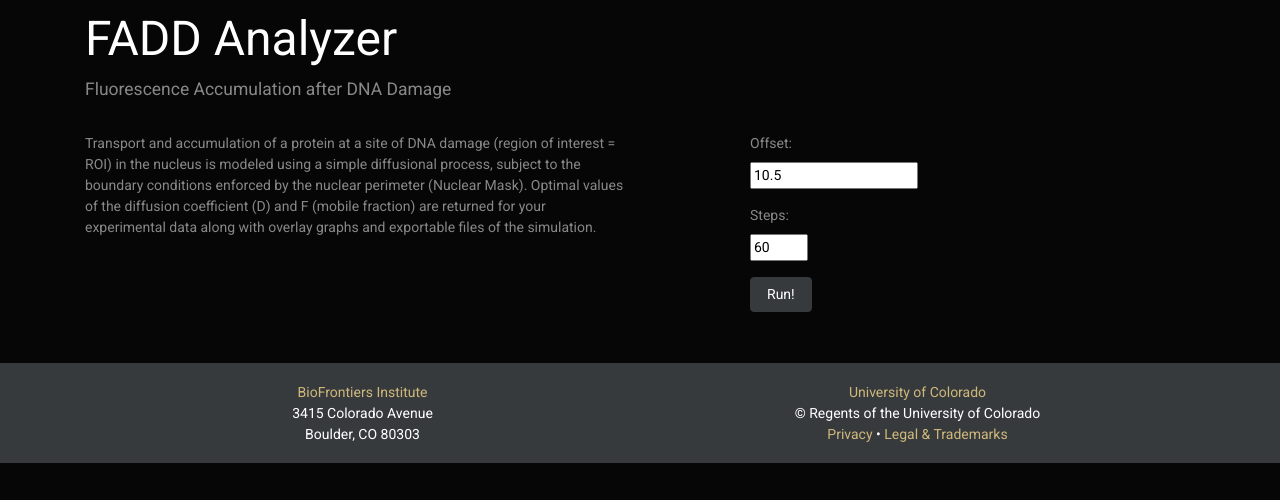
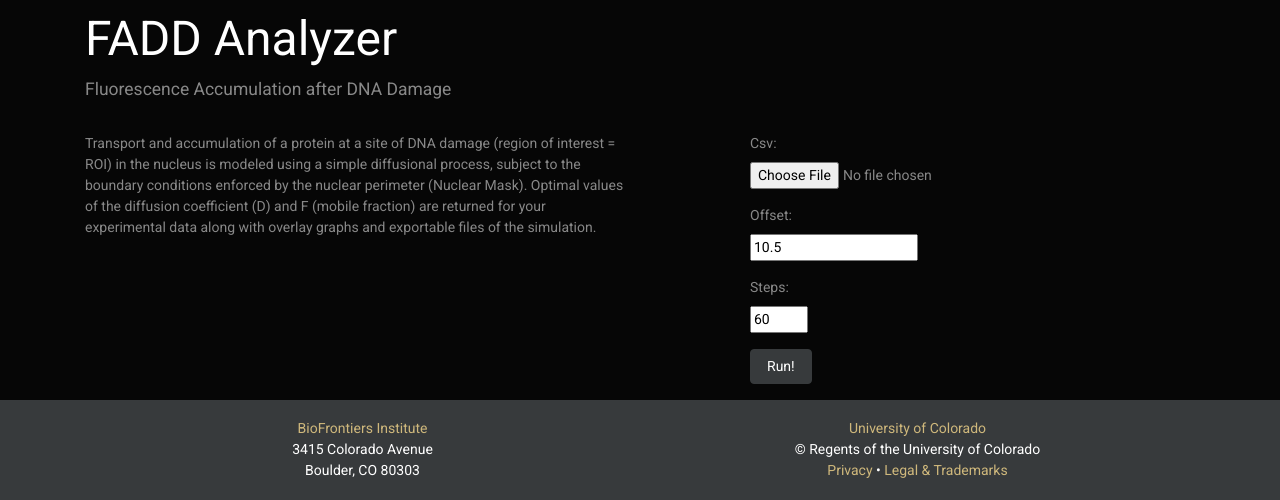
Before and after one commit to NCBI-Hackathons/McDiff, a Flask app: page / in a window 1280 px wide. Shown: the part 337-837 px from the top of the page. Before the commit the page ends 800 px from the top, so only its background shows below. Run offline with Flask 2, Linux system fonts and the light colour scheme; some libraries are stand-ins or nearby versions.

Commit message:
accepting first file

```diff
--- a/app/forms.py
+++ b/app/forms.py
@@ -6,7 +6,7 @@ from werkzeug import secure_filename
 
 class FaddForm(FlaskForm):
 
-    photo = FileField(validators=[FileRequired(), FileAllowed('csv')])
+    csv = FileField(validators=[FileRequired(), FileAllowed(['csv'])])
     offset = FloatField('Offset', validators=[DataRequired(message="This field is required and must be an int between 0 and 60"), NumberRange(min=0, max=15)], render_kw={"value": "10.5"})
 
     steps = IntegerField('Steps', validators=[DataRequired(message="This field is required and must be an int between 0 and 600"), NumberRange(min=1, max=600)], render_kw={"value": "60"})
--- a/app/templates/index.html
+++ b/app/templates/index.html
@@ -8,6 +8,13 @@
     <div class="col-lg-4 offset-lg-1">
   <form action="" method="post" enctype="multipart/form-data">
     {{ form.hidden_tag() }}
+    <p>
+      {{ form.csv.label }}: <br>
+      {{ form.csv() }}
+      {% for error in form.csv.errors %}
+      <br><span style="color: red;">[{{error}}]</span>
+      {% endfor %}
+    </p>
     <p>
       {{ form.offset.label }}: <br>
       {{ form.offset() }}
```
